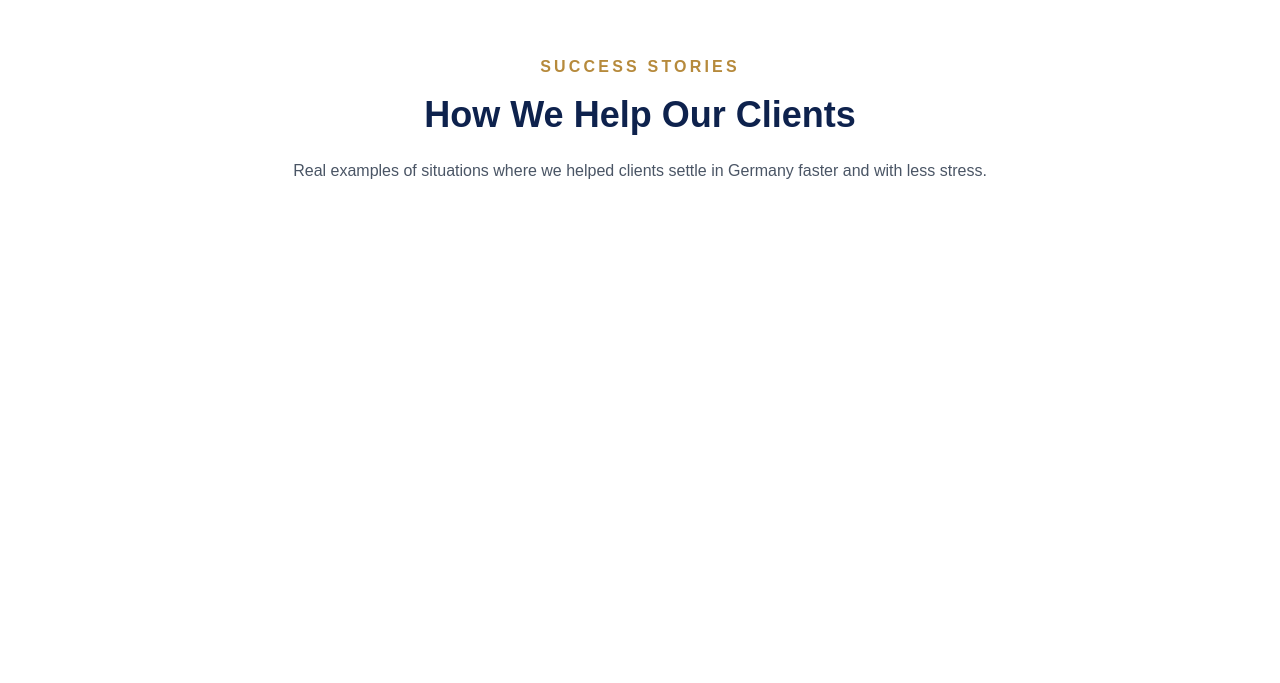
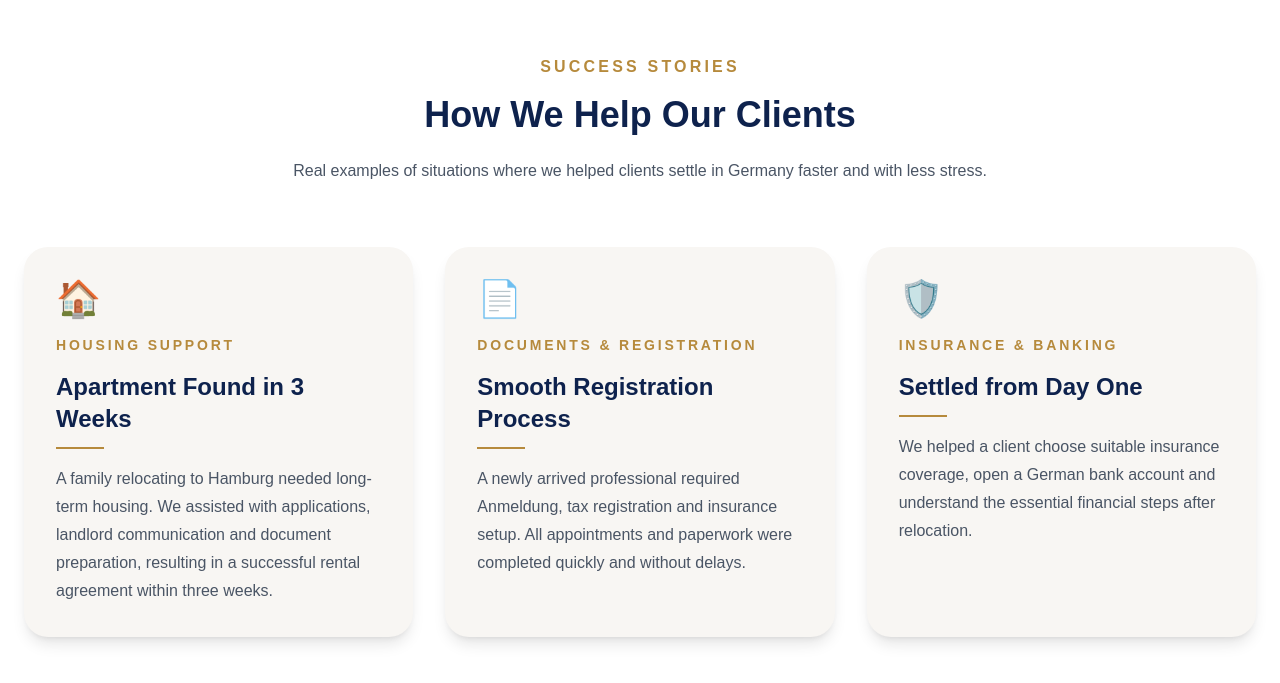
Before and after one commit to Nordweg-consulting/nordweg-consulting, a Next.js app: page / in a window 1280 px wide. Shown: the part 3135-3818 px from the top of the page. Before the commit the page ends 3478 px from the top, so only its background shows below. Built offline with nearby package versions, Linux system fonts and the light colour scheme.

Commit message:
add success stories cards

```diff
--- a/app/page.tsx
+++ b/app/page.tsx
@@ -334,8 +334,63 @@ backgroundPosition: "center",
       </p>
     </div>
 
-    <div className="mt-16 grid gap-8 md:grid-cols-2 xl:grid-cols-3">
-    </div>
+    <div className="mt-16 grid gap-8 md:grid-cols-3">
+
+  <div className="rounded-3xl bg-[#f8f6f3] p-8 shadow-lg">
+    <div className="mb-4 text-4xl">🏠</div>
+
+    <p className="text-sm font-semibold uppercase tracking-[0.2em] text-[#b68a3c]">
+      HOUSING SUPPORT
+    </p>
+
+    <h4 className="mt-4 text-2xl font-bold text-[#0e224d]">
+      Apartment Found in 3 Weeks
+    </h4>
+
+    <div className="mt-3 h-[2px] w-12 bg-[#b68a3c]"></div>
+
+    <p className="mt-4 leading-7 text-gray-600">
+      A family relocating to Hamburg needed long-term housing. We assisted with applications, landlord communication and document preparation, resulting in a successful rental agreement within three weeks.
+    </p>
+  </div>
+
+  <div className="rounded-3xl bg-[#f8f6f3] p-8 shadow-lg">
+    <div className="mb-4 text-4xl">📄</div>
+
+    <p className="text-sm font-semibold uppercase tracking-[0.2em] text-[#b68a3c]">
+      DOCUMENTS & REGISTRATION
+    </p>
+
+    <h4 className="mt-4 text-2xl font-bold text-[#0e224d]">
+      Smooth Registration Process
+    </h4>
+
+    <div className="mt-3 h-[2px] w-12 bg-[#b68a3c]"></div>
+
+    <p className="mt-4 leading-7 text-gray-600">
+      A newly arrived professional required Anmeldung, tax registration and insurance setup. All appointments and paperwork were completed quickly and without delays.
+    </p>
+  </div>
+
+  <div className="rounded-3xl bg-[#f8f6f3] p-8 shadow-lg">
+    <div className="mb-4 text-4xl">🛡️</div>
+
+    <p className="text-sm font-semibold uppercase tracking-[0.2em] text-[#b68a3c]">
+      INSURANCE & BANKING
+    </p>
+
+    <h4 className="mt-4 text-2xl font-bold text-[#0e224d]">
+      Settled from Day One
+    </h4>
+
+    <div className="mt-3 h-[2px] w-12 bg-[#b68a3c]"></div>
+
+    <p className="mt-4 leading-7 text-gray-600">
+      We helped a client choose suitable insurance coverage, open a German bank account and understand the essential financial steps after relocation.
+    </p>
+  </div>
+
+</div>
 
   </div>
 </section>
```
